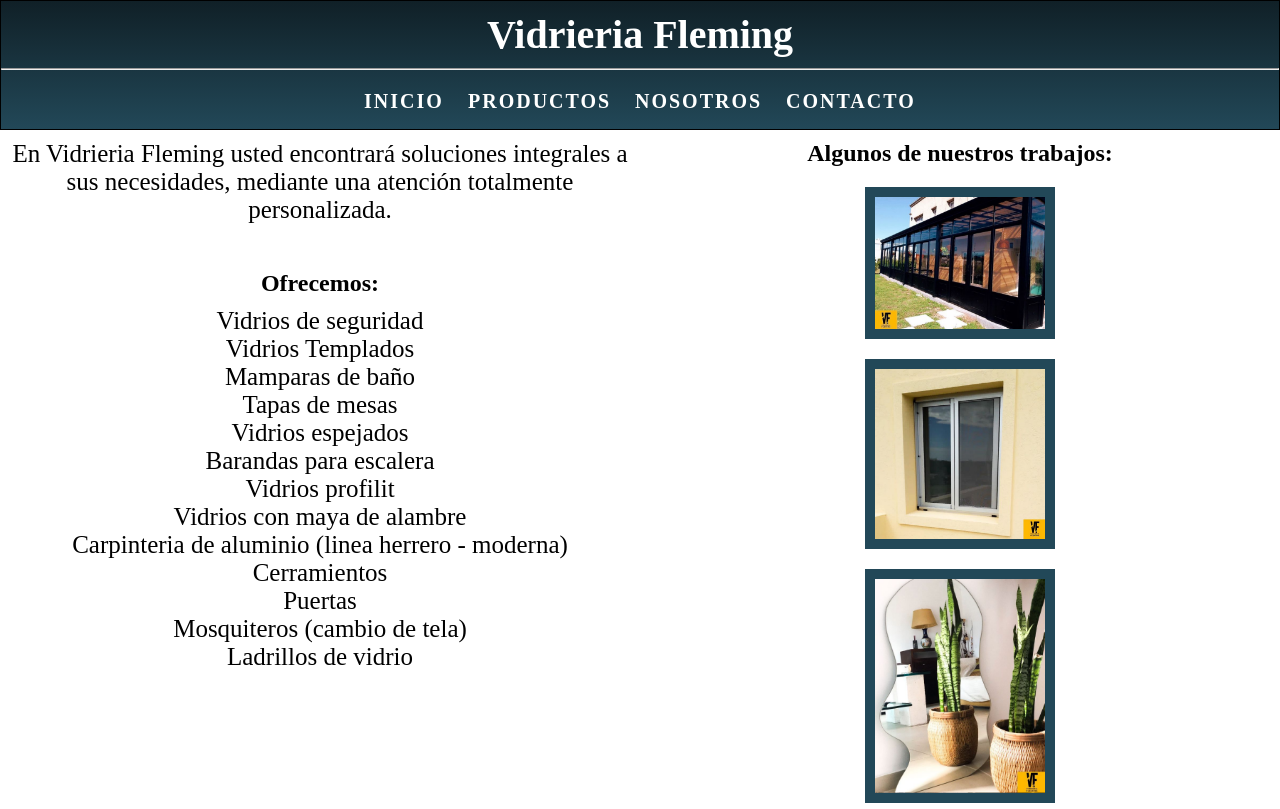
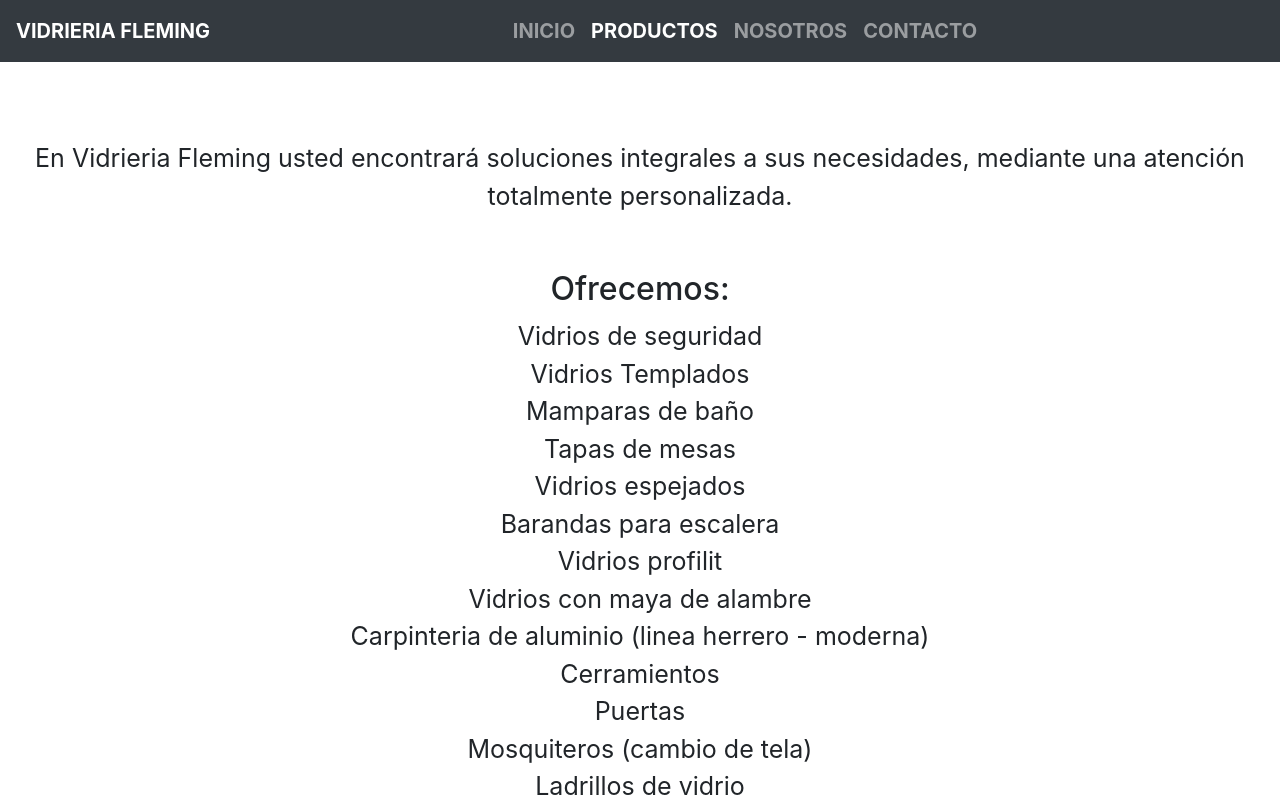
Before and after one commit to nicoparrella/Coder_repositorio, a website: page productos.html in a window 1280 px wide. Shown: the top 809 px of the page. Drawn offline with nearby package versions, Linux system fonts and the light colour scheme.

Commit message:
Le agregue bootstrap al nav y modifique font y colores

```diff
--- a/productos.html
+++ b/productos.html
@@ -8,23 +8,36 @@
     <meta name="keywords" content="vidrios de seguridad, vidrios templados, mamparas de baño, tapas de mesas, vidrios espejados, barandas para escalera, vidrios profilit, vidrios con maya de alambre, carpintería de aluminio, cerramientos, puertas, mosquiteros, ladrillos de vidrio">
     <title>Vidrieria Fleming - Productos vidrios</title>
     <link rel="stylesheet" href="https://unpkg.com/aos@next/dist/aos.css" />
+    <link rel="stylesheet" href="https://cdn.jsdelivr.net/npm/bootstrap@4.6.0/dist/css/bootstrap.min.css" integrity="sha384-B0vP5xmATw1+K9KRQjQERJvTumQW0nPEzvF6L/Z6nronJ3oUOFUFpCjEUQouq2+l" crossorigin="anonymous">
     <link rel="Shortcut icon" href="./img/Logo.jpeg">
     <link rel="stylesheet" href="./css/grid.css">
 </head>
 
 <body>
     <div id="grillaProductos">
-        <header class="border header">      <!-- Titulo y Navegación -->
-            <nav class="header__nav">
-                <h1>Vidrieria Fleming</h1>
-                <hr>
-                <ul>
-                    <li class="header--nav__link" data-aos="flip-left"><a href="index.html">Inicio</a></li>
-                    <li class="header--nav__link" data-aos="flip-left"><a href="productos.html">Productos</a></li>
-                    <li class="header--nav__link" data-aos="flip-left"><a href="nosotros.html">Nosotros</a></li>
-                    <li class="header--nav__link" data-aos="flip-left"><a href="contacto.html">Contacto</a></li>
-                </ul>
-            </nav>
+        <header>      <!-- Titulo y Navegación -->
+            <nav class="navbar navbar-expand-lg navbar-dark bg-dark">
+                <a class="navbar-brand" href="index.html">Vidrieria Fleming</a>
+                <button class="navbar-toggler" type="button" data-toggle="collapse" data-target="#navbarNav" aria-controls="navbarNav" aria-expanded="false" aria-label="Toggle navigation">
+                    <span class="navbar-toggler-icon"></span>
+                </button>
+                <div class="collapse navbar-collapse" id="navbarNav">
+                    <ul class="navbar-nav">
+                    <li class="nav-item">
+                        <a class="nav-link" href="index.html">Inicio</a>
+                    </li>
+                    <li class="nav-item active">
+                        <a class="nav-link" href="productos.html">Productos<span class="sr-only">(current)</span></a>
+                    </li>
+                    <li class="nav-item">
+                        <a class="nav-link" href="nosotros.html">Nosotros</a>
+                    </li>
+                    <li class="nav-item">
+                        <a class="nav-link" href="contacto.html">Contacto</a>
+                    </li>
+                    </ul>
+                </div>
+                </nav>
         </header>
 
     <section id="productosUno"> <!-- Parrafo sobre los productos -->
@@ -84,6 +97,8 @@
         </div>
     </footer>
 </div>
+<script src="https://code.jquery.com/jquery-3.5.1.slim.min.js" integrity="sha384-DfXdz2htPH0lsSSs5nCTpuj/zy4C+OGpamoFVy38MVBnE+IbbVYUew+OrCXaRkfj" crossorigin="anonymous"></script>
+    <script src="https://cdn.jsdelivr.net/npm/bootstrap@4.6.0/dist/js/bootstrap.bundle.min.js" integrity="sha384-Piv4xVNRyMGpqkS2by6br4gNJ7DXjqk09RmUpJ8jgGtD7zP9yug3goQfGII0yAns" crossorigin="anonymous"></script>
 <script src="https://unpkg.com/aos@next/dist/aos.js"></script>
     <script>
     AOS.init();
--- a/scss/style.scss
+++ b/scss/style.scss
@@ -12,6 +12,9 @@
         background-color: grey;
         transition: 0.5s;
     }
+}
+.navbar-expand-lg .navbar-collapse{
+    justify-content: center;
 }
 .martinez{
     font-size: $font;
@@ -62,10 +65,12 @@
     margin: 0px;
 }
 /* -------------- INDEX --------------- */
-.header {
-    grid-area: header;
-    background-image: linear-gradient(to bottom,#102027, #224858);
-    color: $color-white;
+header{
+    position: sticky;
+    left: 0;
+    top: 0;
+    width: 100%;
+    z-index: 50;
 }
 #seccionIndexUno {
     grid-area: indexUno;
@@ -87,7 +92,7 @@ aside{
 }
 .footer {
     grid-area: footer;
-    background-image: linear-gradient(to top,#102027, #224858);
+    background-image: linear-gradient(to top,#343a40, #4d545a);
     color: $color-white;
     font-size: 30px;
     padding: 20px;
@@ -243,7 +248,7 @@ h3{
     width: 500px;
     padding: 20px;
     margin: auto;
-    background-color: #224858;
+    background-color: #343a40;
     color: $color-white;
 }
 input{
@@ -367,13 +372,13 @@ textarea{
     #grillaProductos{
         display: grid;
         grid-template-areas:
-        "header header"
-        "productosUno productosTres"
-        "productosDos productosTres"
-        "productosCuatro productosTres"
-        "footer footer";
+        "header"
+        "productosUno "
+        "productosDos"
+        "productosTres"
+        "productosCuatro"
+        "footer";
         grid-template-rows: 130px 130px 580px 180px auto;
-        grid-template-columns: 2fr 2fr;
     }
     #grillaNosotros{
         display: grid;
@@ -382,7 +387,7 @@ textarea{
         "nosotrosUno"
         "nosotrosDos"
         "footer";
-        grid-template-rows: 130px 730px 250px auto;
+        grid-template-rows: 130px 730px 280px auto;
     }
     #grillaContacto{
         display: grid;
@@ -391,7 +396,7 @@ textarea{
         "contactosUno"
         "contactosDos"
         "footer";
-        grid-template-rows: 130px 200px 560px auto;
+        grid-template-rows: 100px 200px 580px auto;
     }
     h1{
         font-size: 40px;
@@ -422,6 +427,6 @@ textarea{
     "indexDos"
     "indexTres"
     "footer";
-    grid-template-rows: 130px 1000px 250px 550px auto;
+    grid-template-rows: auto 1000px 250px 550px auto;
     }
 }
```
Also changed, not shown: contacto.html (+26 -11 lines), index.html (+26 -15 lines), nosotros.html (+26 -11 lines), css/grid.css.
